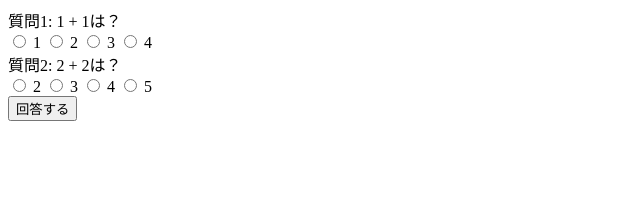
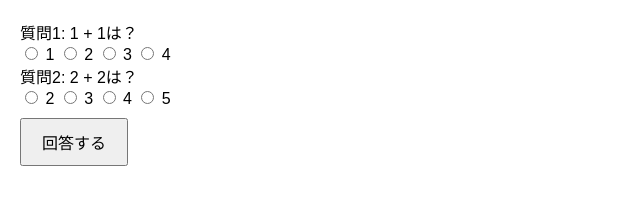
Before and after one commit to vvbs/Kuizu, a plain HTML site: page Index.html in a window 1280 px wide. Shown: the whole page, without its empty margins (0-640 px from the left). Drawn offline with Linux system fonts and the light colour scheme.

Commit message:
Update Index.html

```diff
--- a/Index.html
+++ b/Index.html
@@ -1,8 +1,8 @@
 <!DOCTYPE html>
 <html>
 <head>
-  <title>4択クイズ</title>
-  <link rel="style.css" type="style.css" href="style.css">
+  <title>4択クイズアプリ</title>
+  <link rel="stylesheet" type="text/css" href="style.css">
 </head>
 <body>
   <div id="quiz"></div>
```
